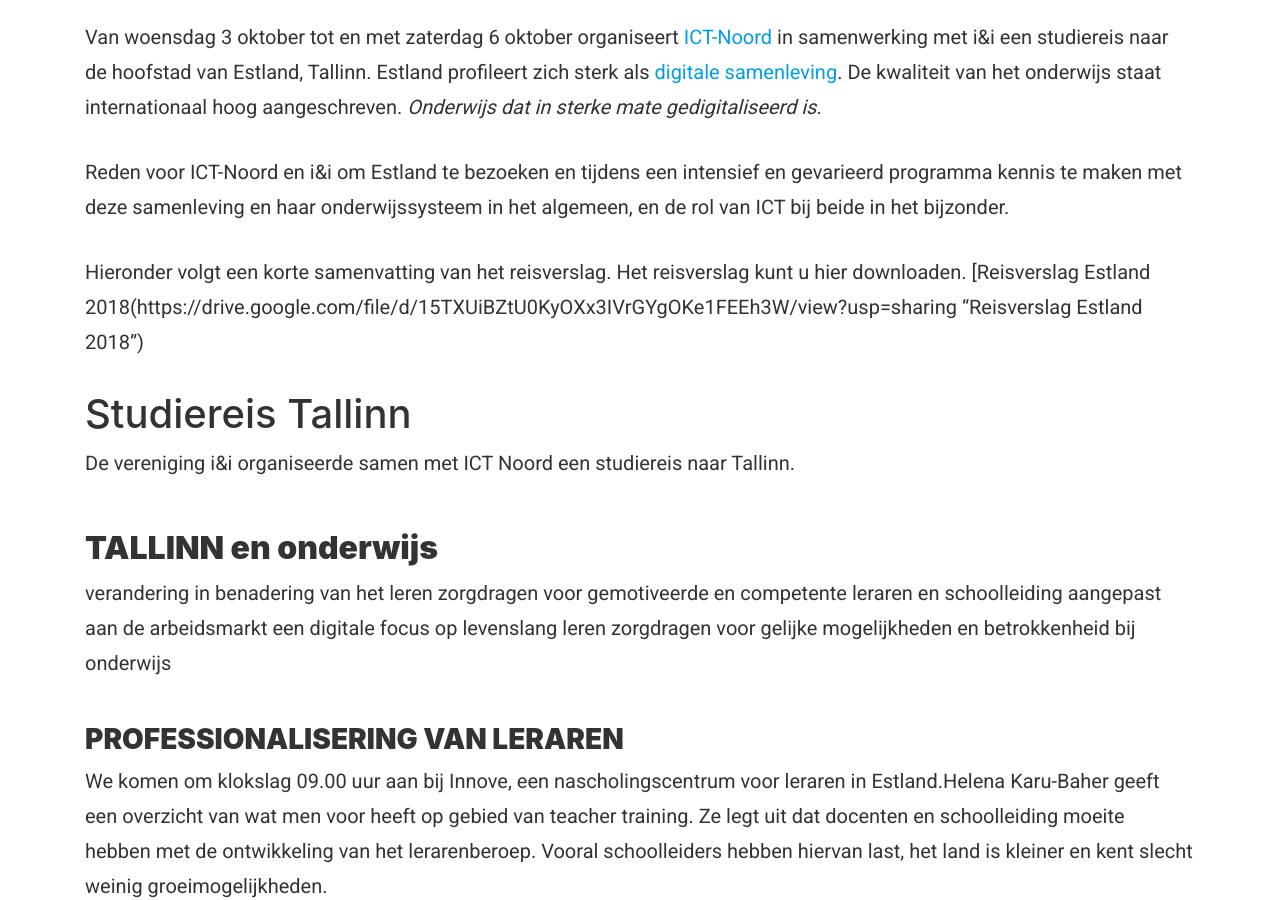
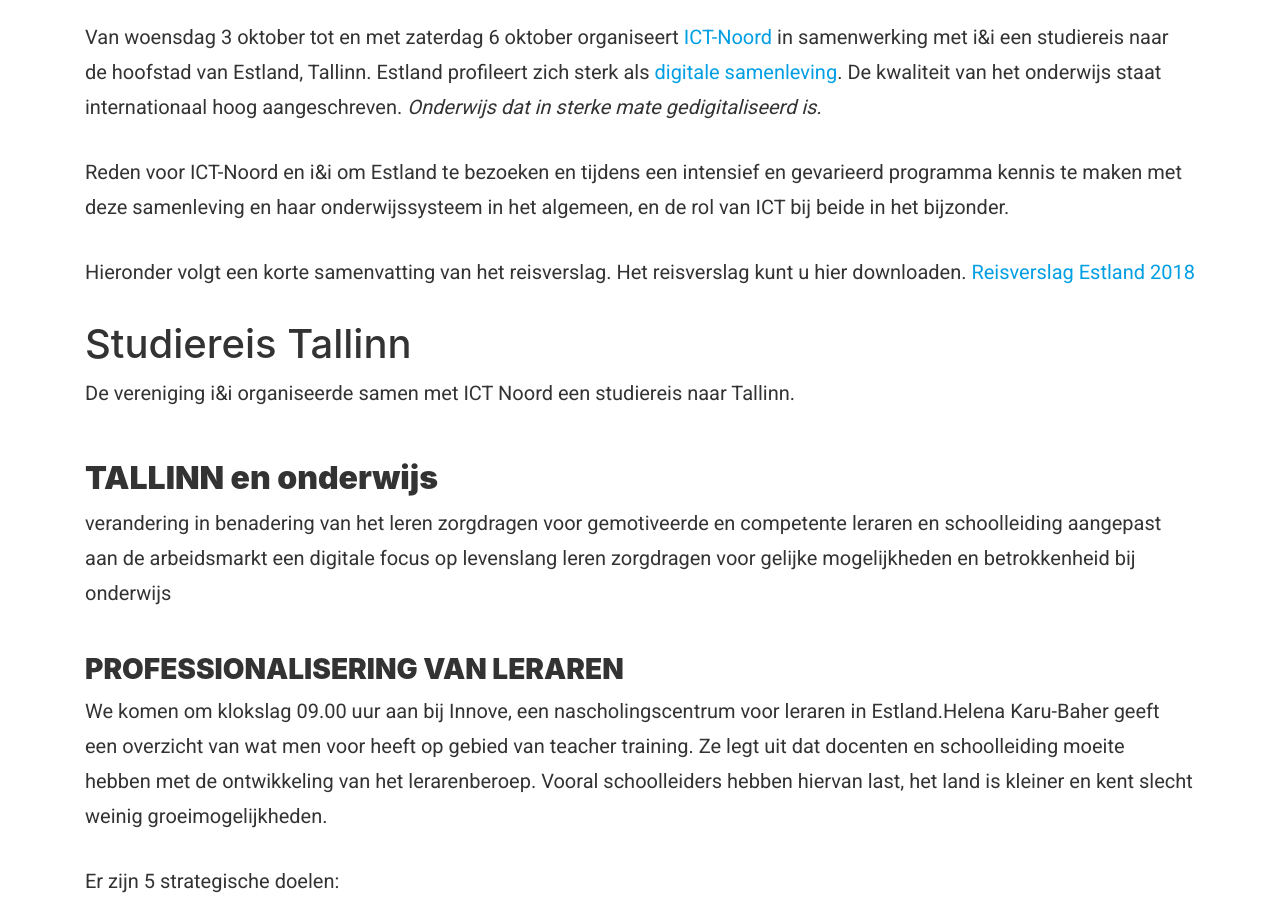
Before and after one commit to ieni/website, a Jekyll site: the page built from _projects/studiereis-tallinn.md, in a window 1280 px wide and 900 px high, scrolled down 418 px. Built offline with Jekyll 4.4.1, drawn with Linux system fonts in a browser that asks for light colours.

Commit message:
Final update link to diary

```diff
--- a/_projects/studiereis-tallinn.md
+++ b/_projects/studiereis-tallinn.md
@@ -17,7 +17,7 @@
 Reden voor ICT-Noord en i&i om Estland te bezoeken en tijdens een intensief en gevarieerd programma kennis te maken met deze samenleving en haar onderwijssysteem in het algemeen, en de rol van ICT bij beide in het bijzonder.
 
 Hieronder volgt een korte samenvatting van het reisverslag. Het reisverslag kunt u hier downloaden.
-[Reisverslag Estland 2018(https://drive.google.com/file/d/15TXUiBZtU0KyOXx3IVrGYgOKe1FEEh3W/view?usp=sharing "Reisverslag Estland 2018")
+[Reisverslag Estland 2018](https://drive.google.com/file/d/15TXUiBZtU0KyOXx3IVrGYgOKe1FEEh3W/view?usp=sharing)
 
 # Studiereis Tallinn
 De vereniging i&i organiseerde samen met ICT Noord een studiereis naar Tallinn.
```
